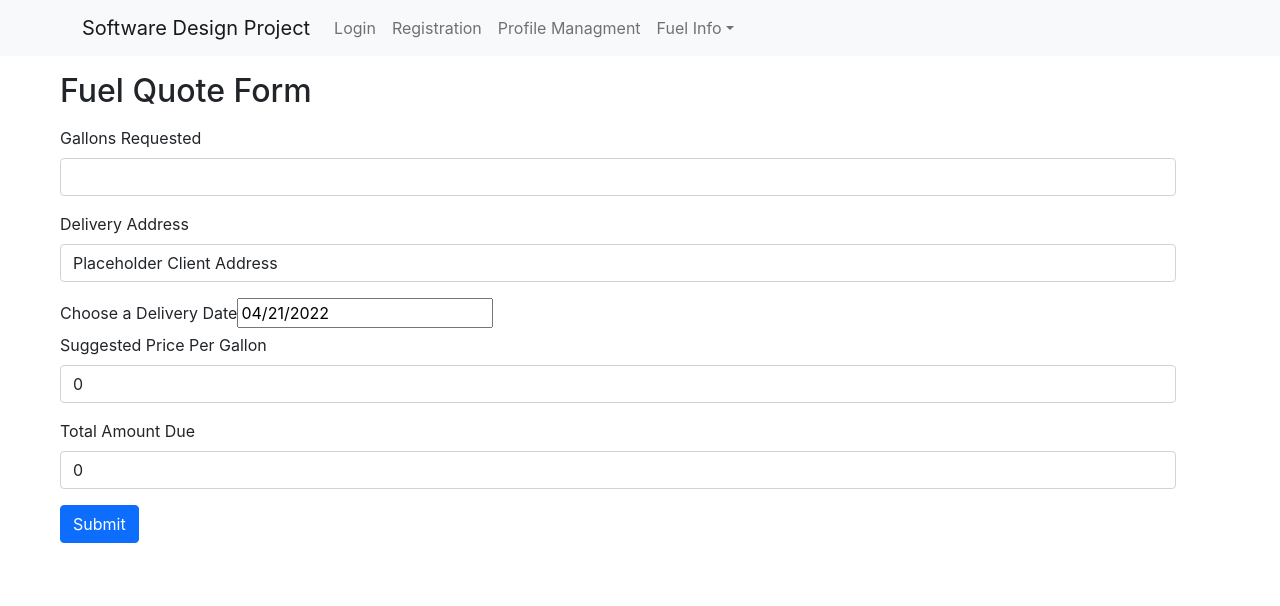
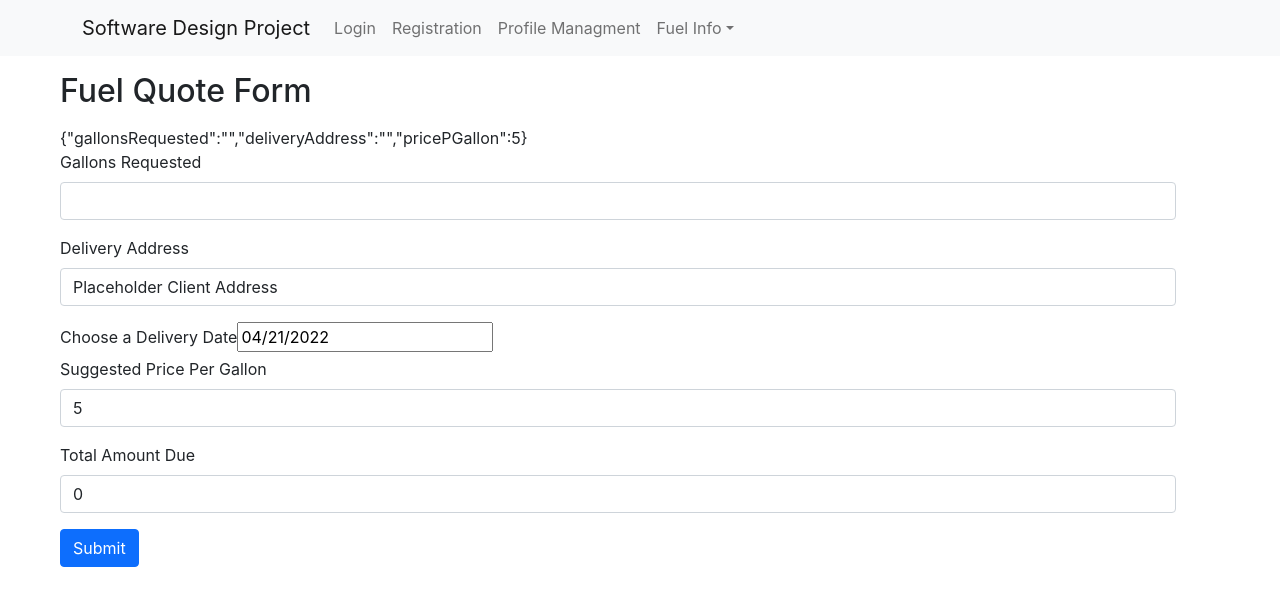
Before and after one commit to cnoott/software-design-project, a React (Create React App) app in the folder sofware-design-frontend/: page /fuel-quote-form in a window 1280 px wide. Shown: the top 606 px of the page. Built offline with nearby package versions, Linux system fonts and the light colour scheme.

Commit message:
added inputvalidation on fuel quote form

```diff
--- a/sofware-design-frontend/src/fuel_pages/FuelQuoteForm.js
+++ b/sofware-design-frontend/src/fuel_pages/FuelQuoteForm.js
@@ -9,15 +9,38 @@ import "react-datepicker/dist/react-datepicker.css";
 const FuelQuoteForm = () => {
     const [startDate, setStartDate] = useState(new Date());
 
+    const [values, setValues] = useState({
+        gallonsRequested: '',
+        deliveryAddress: '',
+        pricePGallon: 5,
+    });
+    const [total, setTotal] = useState(0); //have to do another state because of issues
+
+    const {gallonsRequested, deliveryAddress, pricePGallon } = values;
+
+    const handleChange = name => async event => {
+        const value = event.target.value;
+
+
+        if (name === 'gallonsRequested') {
+            await setValues({...values, 'gallonsRequested': value});
+            await setTotal(parseInt(value) * pricePGallon);
+        }
+        else  {
+            setValues({...values, [name]: value});
+        }
+    };
+
     return (
         <>
         <Header/>
         <Container className='mx-5'>
             <h2 className='my-3'> Fuel Quote Form </h2>
+            {JSON.stringify(values)}
             <Form>
                 <Form.Group className="mb-3" controlId="exampleForm.ControlInput1">
                     <Form.Label>Gallons Requested</Form.Label>
-                    <Form.Control required type="number"/>
+                    <Form.Control required type="number" value={gallonsRequested} onChange={handleChange('gallonsRequested')}/>
                 </Form.Group>
 
                 <Form.Group className="mb-3" controlId="exampleForm.ControlInput1">
@@ -33,13 +56,13 @@ const FuelQuoteForm = () => {
 
                 <Form.Group className="mb-3" controlId="exampleForm.ControlInput1">
                     <Form.Label>Suggested Price Per Gallon</Form.Label>
-                    <Form.Control type="number" value={0}/>
+                    <Form.Control type="number" value={pricePGallon}/>
                 </Form.Group>
 
 
                 <Form.Group className="mb-3" controlId="exampleForm.ControlInput1">
                     <Form.Label>Total Amount Due</Form.Label>
-                    <Form.Control type="number" value={0}/>
+                    <Form.Control type="number" value={total}/>
                 </Form.Group>
 
                 <Button type='submit'> Submit </Button>
```
